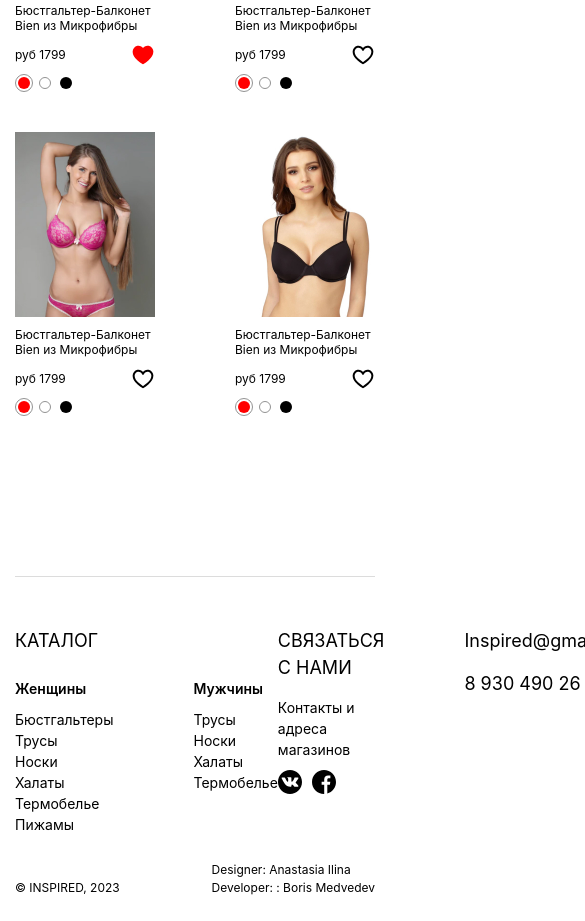
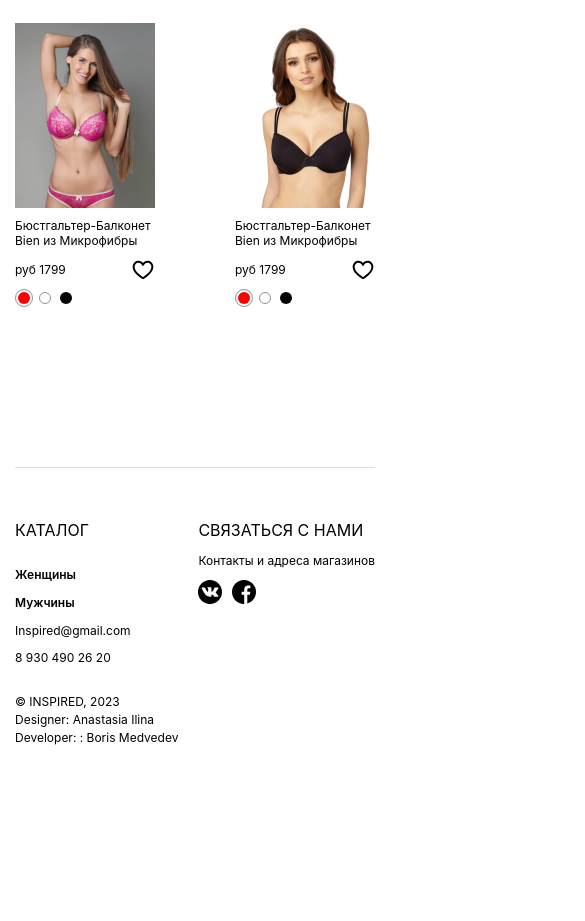
Before and after one commit to BorisMedvedev/inspired, a website built with webpack: page src/index.html in a window 390 px wide. Shown: the part 859-1780 px from the top of the page, 585 px wide, since content can reach past the window. After the commit the page ends 1640 px from the top, so only its background shows below. Built offline with nearby package versions, Linux system fonts and the light colour scheme; files whose address does not match are found by name.

Commit message:
add_adaptive

```diff
--- a/src/style/_footer.scss
+++ b/src/style/_footer.scss
@@ -5,22 +5,38 @@
     border-top: 1px solid $alto;
     display: flex;
     justify-content: space-between;
+    @media (max-width: 640px) {
+      flex-wrap: wrap;
+    }
   }
   &__inner {
     padding-top: 26px;
     display: flex;
     justify-content: space-between;
     align-items: flex-end;
+    @media (max-width: 440px) {
+      flex-direction: column;
+      flex-wrap: wrap-reverse;
+    }
   }
 }
 
 .footer-category {
   &__list {
     display: flex;
+    @media (max-width: 768px) {
+      flex-direction: column;
+    }
   }
 
   &__item:not(:last-child) {
     margin-right: 80px;
+  }
+
+  &__title {
+    @media (max-width: 440px) {
+      margin-bottom: 10px;
+    }
   }
 
   &__subtitle {
@@ -28,6 +44,14 @@
     margin-bottom: 10px;
     font-weight: 600;
     font-size: 14px;
+    @media (max-width: 768px) {
+      font-size: 12px;
+    }
+  }
+  &__sublist {
+    @media (max-width: 768px) {
+      display: none;
+    }
   }
 }
 
@@ -37,6 +61,9 @@
   font-weight: 400;
   font-size: 18px;
   text-transform: uppercase;
+  @media (max-width: 768px) {
+    font-size: 16px;
+  }
 }
 
 .footer-contacts {
@@ -45,22 +72,40 @@
   font-size: 18px;
   &--mail {
     margin-bottom: 16px;
+    @media (max-width: 640px) {
+      margin-bottom: 9px;
+    }
+  }
+  @media (max-width: 640px) {
+    font-size: 12px;
   }
 }
 
 .footer-social {
   margin-right: 80px;
+  @media (max-width: 640px) {
+    margin-right: 0;
+  }
   &__title {
     margin-bottom: 16px;
+    @media (max-width: 440px) {
+      margin-bottom: 10px;
+    }
   }
   &__subtitle {
     margin: 0;
     margin-bottom: 10px;
     font-weight: 400;
     font-size: 14px;
+    @media (max-width: 768px) {
+      font-size: 12px;
+    }
   }
   &__list {
     display: flex;
+    @media (max-width: 640px) {
+      margin-bottom: 10px;
+    }
   }
   &__item:not(:last-child) {
     margin-right: 10px;
@@ -72,7 +117,13 @@
     margin: 0;
     font-size: 12px;
   }
+  @media (max-width: 40px) {
+    order: 1;
+  }
 }
 .footer-development {
   font-size: 12px;
+  @media (max-width: 440px) {
+    margin-bottom: 10px;
   }
+}
--- a/src/style/_global.scss
+++ b/src/style/_global.scss
@@ -53,4 +53,7 @@ svg {
   font-size: 32px;
   text-align: center;
   text-transform: uppercase;
+  @media (max-width: 440px) {
+    font-size: 18px;
   }
+}
--- a/src/style/_hero-women.scss
+++ b/src/style/_hero-women.scss
@@ -10,6 +10,7 @@
     background-image: url("../img/banner768.jpg");
   }
   @media (max-width: 440px) {
+    margin-bottom: 24px;
     padding: 76px 0 24px;
     background-image: url("../img/banner320.jpg");
   }
--- a/src/style/_product-card.scss
+++ b/src/style/_product-card.scss
@@ -11,6 +11,9 @@
     margin-bottom: 40px;
     padding-bottom: 15px;
     border-bottom: 1px solid $alto;
+    @media (max-width: 440px) {
+      margin-bottom: 8px;
+    }
   }
 }
 
```
Also changed, not shown: src/index.html (line endings or trailing spaces), src/style/_category.scss (indentation only). Lines whose indentation alone changed are shown as unchanged.
